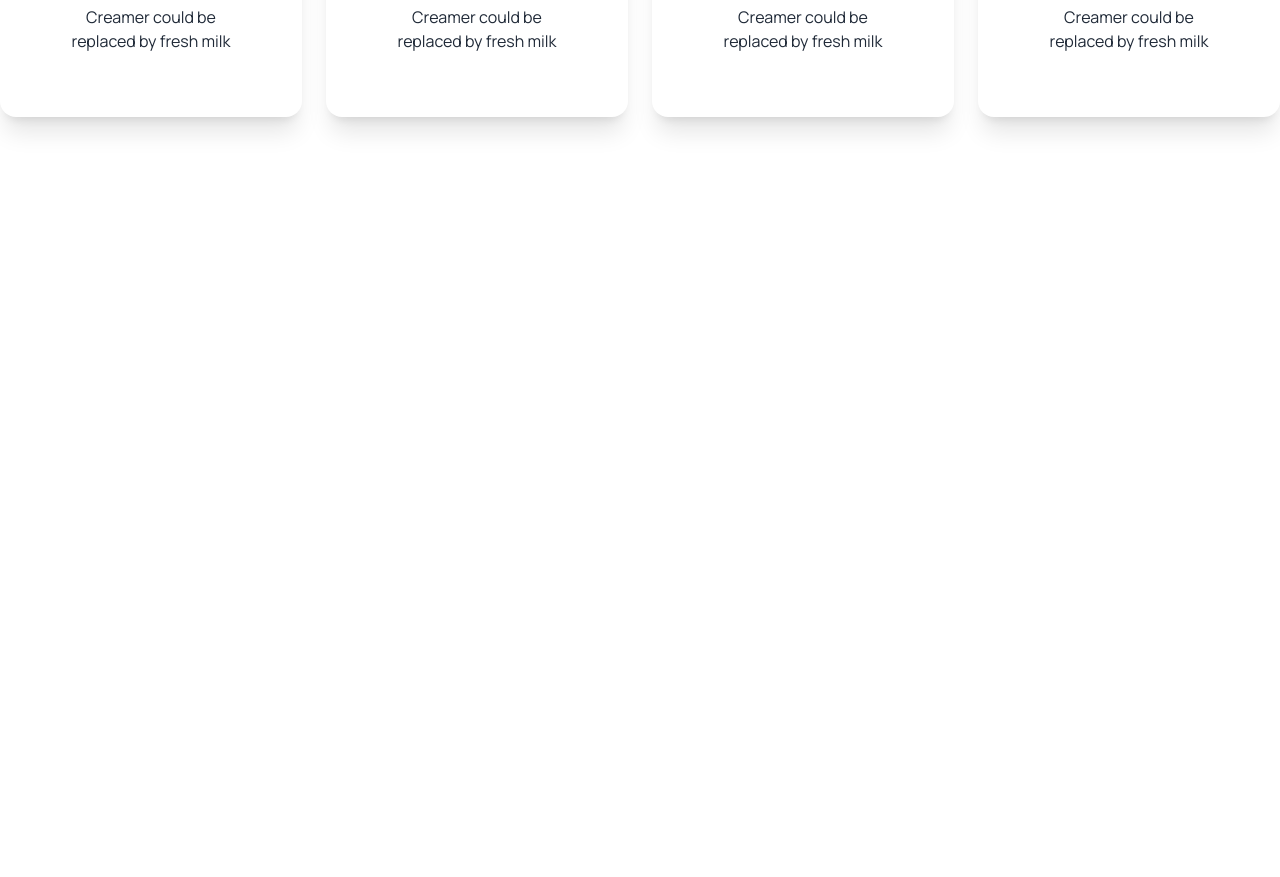
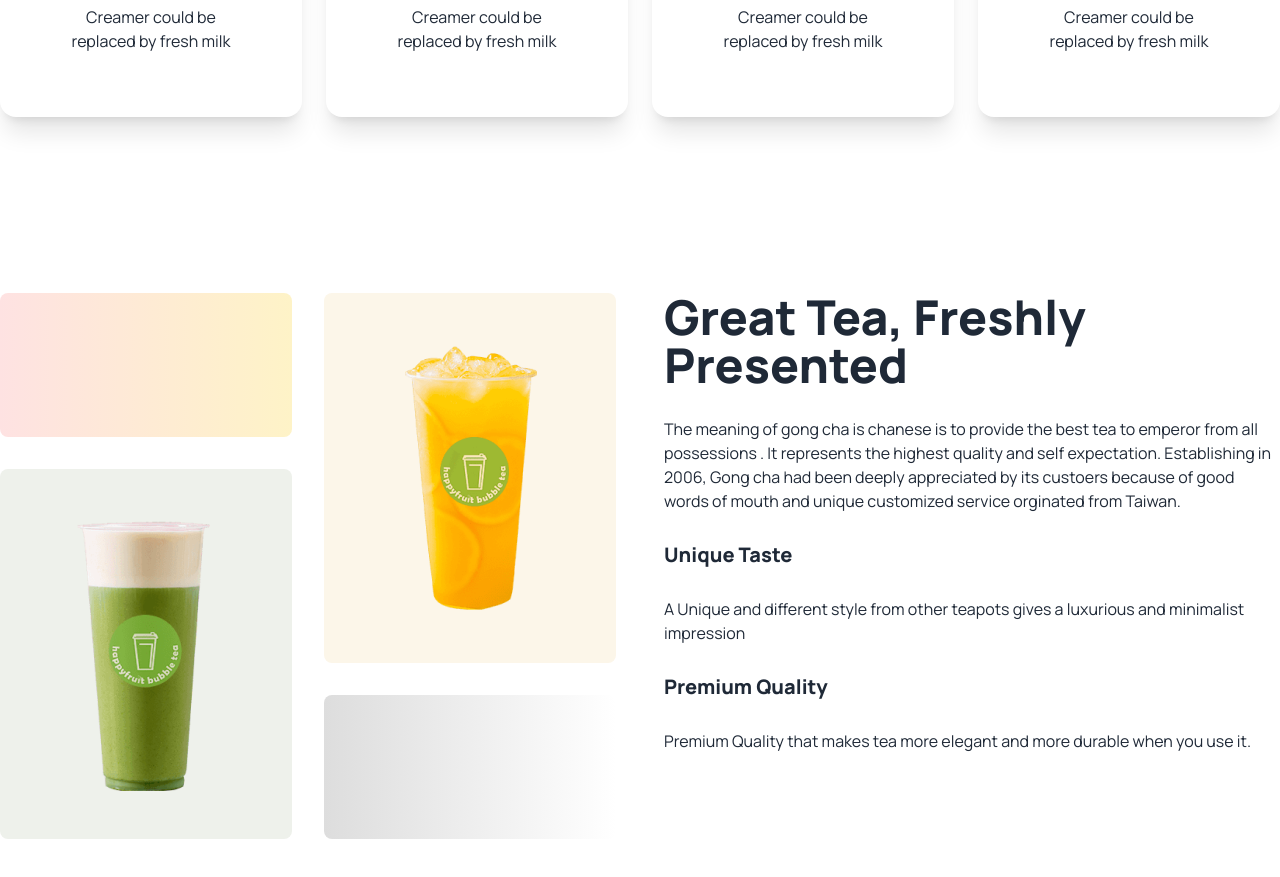
Before and after one commit to mrokonuzzaman040/tea-house, a plain HTML site: page index.html in a window 1280 px wide. Shown: the part 968-1845 px from the top of the page. Before the commit the page ends 1261 px from the top, so only its background shows below. Drawn offline with nearby package versions, Linux system fonts and the light colour scheme.

Commit message:
Feature Section Done

```diff
--- a/index.html
+++ b/index.html
@@ -116,6 +116,48 @@
             </div>
         </section>
 
+        <!-- great tea section -->
+        <section class="my-24 flex gap-12 flex-col lg:flex-row">
+            <!-- grid section -->
+            <div class="grid grid-cols-1 md:grid-cols-2 lg:grid-cols-2 gap-8 flex-1">
+                <div class="rounded-lg bg-gradient-to-r from-red-100 to-amber-100 h-36"></div>
+
+                <div class="row-span-2 rounded-lg bg-[#FCF6E9] px-8 py-12 flex justify-center items-center">
+                    <img src="./images/fresh-1.png" alt="Tea">
+                </div>
+                <div class="row-span-2 rounded-lg bg-[#EEF1EB] px-8 py-12 flex justify-center items-center">
+                    <img src="./images/fresh-2.png" alt="Tea">
+                </div>
+                <div class="rounded-lg bg-gradient-to-r from-[#DDDDDD] to-[#FFFFFF] h-36"></div>
+            </div>
+
+            <!-- content section -->
+            <div class="space-y-7 flex-1">
+                <h3 class="text-5xl font-extrabold">
+                    Great Tea, Freshly <br>
+                    Presented
+                </h3>
+                <p class="">
+                    The meaning of gong cha is chanese is to provide the best tea to emperor from all possessions . It
+                    represents the highest quality and self expectation. Establishing in 2006, Gong cha had been deeply
+                    appreciated by its custoers because of good words of mouth and unique customized service orginated
+                    from Taiwan.
+                </p>
+                <h4 class="text-xl font-extrabold">
+                    Unique Taste
+                </h4>
+                <p class="">
+                    A Unique and different style from other teapots gives a luxurious and minimalist impression
+                </p>
+                <h4 class="text-xl font-extrabold">
+                    Premium Quality
+                </h4>
+                <p class="">
+                    Premium Quality that makes tea more elegant and more durable when you use it.
+                </p>
+            </div>
+        </section>
+
     </main>
 
     <footer>
```
